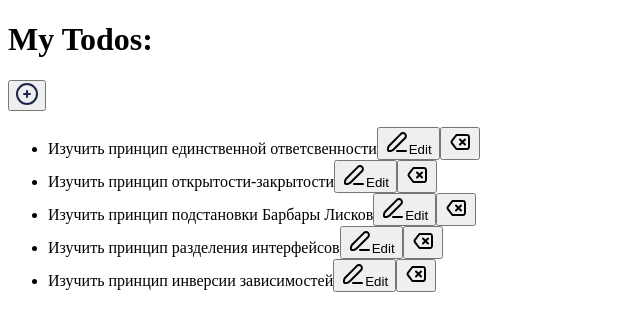
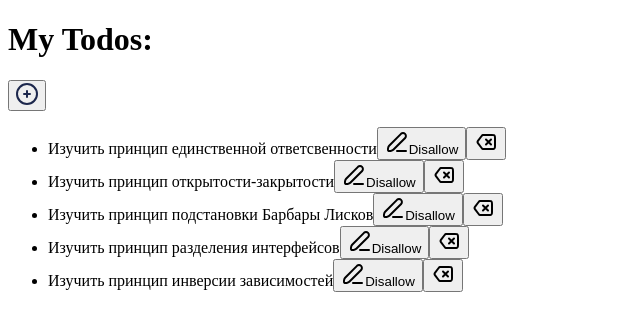
Before and after one commit to koshelnikov/otus-reactjs-solid-mvc, a React app: page / in a window 1280 px wide. Shown: the top 330 px of the page, without its empty margins (0-640 px from the left). Built offline with nearby package versions, Linux system fonts and the light colour scheme; data requests are answered from the project's data file.

Commit message:
updated button name

```diff
--- a/src/components/TodoList.tsx
+++ b/src/components/TodoList.tsx
@@ -30,7 +30,7 @@ export const TodoList = () => {
                             title={todo.title}
                             onRemove={() => {deleteTodo(todo.id)}}
                             onEdit={() => {editTodo(todo.id, 'disallow')}}
-                            editName={'Edit'}
+                            editName={'Disallow'}
                         />
                         }
 
```
